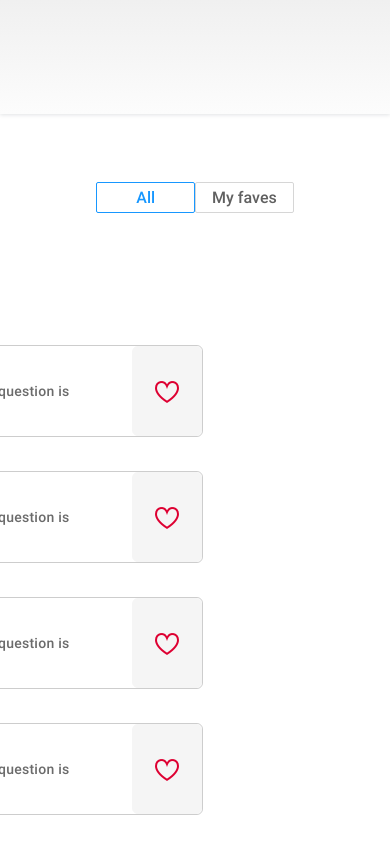
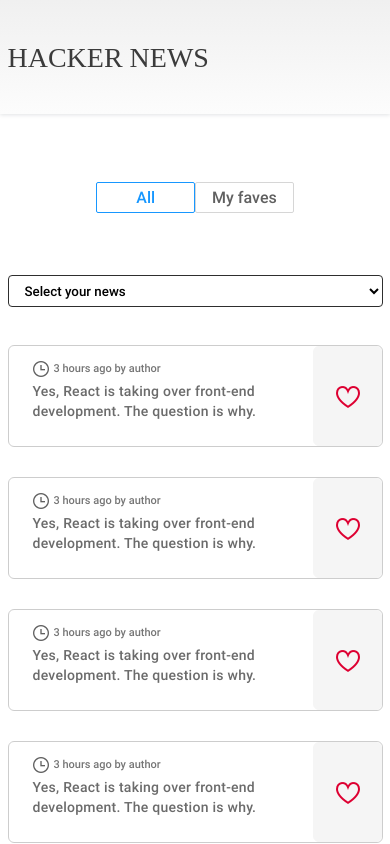
Before and after one commit to Marco90v/hacker-news, a React (Create React App) app: page / in a window 390 px wide. Built offline with nearby package versions, Linux system fonts and the light colour scheme.

Commit message:
Responsive, visual adjustment by screen size.

```diff
--- a/src/App.css
+++ b/src/App.css
@@ -81,6 +81,7 @@
 
 .content{
   margin-left: calc((100% - 1140px)/2);
+  margin-right: calc((100% - 1140px)/2);
 }
 .faves{
   margin-top: 133px;
@@ -105,21 +106,32 @@
   margin-bottom: 38px;
 }
 
+.cards{
+  display: flex;
+  flex-wrap: wrap;
+}
+
 .card{
   cursor: pointer;
   display: inline-block;
   width: 550px;
   height: 90px;
-  margin-right: 40px;
   margin-bottom: 30px;
-  padding: 0 0 0 26px;
-  /* opacity: 0.8; */
   border-radius: 6px;
   border: solid 1px #cdcdcd;
   background-color: #fff;
 }
 
+.card:hover{
+  opacity: 0.5;
+}
+
+.card.mLeft{
+  margin-left: auto;
+}
+
 .bodyCard{
+  margin-left: 24px;
   display: inline;
   float: left;
 }
@@ -160,7 +172,7 @@
   float: right;
   width: 68px;
   height: 88px;
-  margin: 0 0 0 16px;
+  /* margin: 0 0 0 16px; */
   border-radius: 6px;
   border: solid 1px #f5f5f5;
   background-color: #f5f5f5;
@@ -168,3 +180,115 @@
 .likeCard > img{
   margin: 34px 22px;
 }
+
+/* Devices less than 1150 pixels */
+@media (max-width: 1150px) {
+  :root{
+    --margen: calc((100% - 1010px)/2)
+  }
+  .HACKER-NEWS{
+    margin-left: var(--margen);
+  }
+  .content{
+    margin-left: var(--margen);
+    margin-right: var(--margen);
+  }
+  .card {
+    width: 490px;
+  }
+  .story_title {
+    width: 380px;
+  }
+  .likeCard {
+    width: 55px;
+  }
+  .likeCard > img {
+    margin: 34px 16px;
+  }
+}
+
+/* Devices less than 1024 pixels */
+@media (max-width: 1024px) {
+  :root{
+    --margen: calc((100% - 820px)/2)
+  }
+  .card {
+    width: 400px;
+    height: 100px;
+  }
+  .story_title {
+    width: 300px;
+    height: 60px;
+  }
+  .likeCard {
+    height: 98px;
+  }
+  .likeCard > img {
+    margin: 38px 15px;
+  }
+}
+
+/* Devices less than 830 pixels */
+@media (max-width: 830px) {
+  :root{
+    --margen: calc((100% - 570px)/2)
+  }
+  .card {
+    width: 100%;
+  }
+  .story_title {
+    width: 450px;
+  }
+  .likeCard {
+    width: 75px;
+  }
+  .likeCard > img {
+    margin: 38px 27px;
+  }
+}
+
+/* Devices less than 575 pixels */
+@media (max-width: 575px) {
+  :root{
+    --margen: calc((100% - 375px)/2)
+  }
+  .select-news {
+    width: 100%;
+  }
+  .story_title {
+    margin: 6px 0;
+    width: 280px;
+  }
+  .likeCard {
+    width: 67px;
+  }
+  .likeCard > img {
+    margin: 39px 22px;
+  }
+}
+
+/* Devices less than 375 pixels */
+@media (max-width: 375px) {
+  :root{
+    --margen: calc((100% - 320px)/2)
+  }
+  .card {
+    height: 120px;
+  }
+  .story_title {
+    width: 200px;
+  }
+  .likeCard {
+    height: 118px;
+  }
+  .likeCard > img {
+    margin: 49px 23px;
+  }
+}
+
+/* Devices less than 320 pixels */
+@media (max-width: 320px) {
+  :root{
+    --margen: calc((100% - 300px)/2)
+  }
+}
--- a/src/App.tsx
+++ b/src/App.tsx
@@ -5,7 +5,7 @@
 import Faves from './views/Faves';
 import Home from './views/Home';
 
-const App = () => {
+const App = ():JSX.Element => {
 	const [view, setView] = useState<number>(0);
 
 	const HandlerScroll = (evt:any) =>{
@@ -19,7 +19,7 @@
 	return (
 		<div className='contenido' onScroll={HandlerScroll}>
 			<Header />
-			<Menu setView={setView} />
+			<Menu setView={setView} view={view} />
 			{
 				view === 0 ? <Home/> : <Faves />
 			}
--- a/src/components/Card.tsx
+++ b/src/components/Card.tsx
@@ -1,15 +1,28 @@
 import iconFavorite2 from '../assets/icons/favorite/iconmonstr-favorite-2.png';
 import iconTimer from '../assets/icons/timer/iconmonstr-time-2.png';
 
-const Card = () => {
+interface props{
+    index:number,
+    item:{
+        author: string,
+        story_title: string,
+        story_url: string,
+        created_at: string
+    }
+}
+
+const Card = ({index,item}:props):JSX.Element => {
+
+    // console.log(item);
+
     return(
-        <div className='card'>
+        <div className={`card ${(index+1)%2===0 && 'mLeft'}`}>
             <div className='bodyCard'>
                 <div className='date'>
                     <img src={iconTimer} alt="timer" />
-                    <span>3 hours ago by author</span>
+                    <span>{item.created_at} by {item.author}</span>
                 </div>
-                <div className='story_title'>Yes, React is taking over front-end development. The question is why.</div>
+                <div className='story_title'>{item.story_title}</div>
             </div>
             <div className='likeCard'>
                 <img src={iconFavorite2} alt="No Fovorite" />
--- a/src/components/Header.tsx
+++ b/src/components/Header.tsx
@@ -1,5 +1,5 @@
 
-const Header = () => {
+const Header = ():JSX.Element => {
 	return(
 		<div className="header">
 			<h1 className='HACKER-NEWS'>HACKER NEWS</h1>
--- a/src/components/Menu.tsx
+++ b/src/components/Menu.tsx
@@ -1,14 +1,15 @@
 
 interface props{
+    view:number,
     setView:Function
 }
 
-const Menu = ({setView}:props) =>{
+const Menu = ({view,setView}:props):JSX.Element =>{
     return(
         <div className='menu'>
             <ul>
-                <li className='btn-menu btn-menu-ALL btn-menu-active' onClick={()=>setView(0)} >All</li>
-                <li className='btn-menu btn-menu-FAVES' onClick={()=>setView(1)} >My faves</li>
+                <li className={`btn-menu btn-menu-ALL ${view === 0 && 'btn-menu-active'}` } onClick={()=>setView(0)} >All</li>
+                <li className={`btn-menu btn-menu-FAVES ${view === 1 && 'btn-menu-active'}`} onClick={()=>setView(1)} >My faves</li>
             </ul>
         </div>
     );
--- a/src/components/Select.tsx
+++ b/src/components/Select.tsx
@@ -1,8 +1,8 @@
 
-const Select = () => {
+const Select = ():JSX.Element => {
     return(
         <select className='select-news' id="news" defaultValue={"0"}>
-            <option value="0" disabled selected hidden >Select your news</option>
+            <option value="0" disabled hidden >Select your news</option>
             <option value="angular">Angular</option>
             <option value="react">React</option>
             <option value="vuejs">Vuejs</option>
--- a/src/views/Home.tsx
+++ b/src/views/Home.tsx
@@ -15,36 +15,35 @@
 }
 
 
-const Home = () => {
+const Home = ():JSX.Element => {
     const data:Data2 = {
         hits:
 		[
-			{author:"author", story_title:"3 hours ago", story_url:"url", created_at:"Yes, React is taking over front-end development. The question is why."},
-			{author:"author", story_title:"3 hours ago", story_url:"url", created_at:"Yes, React is taking over front-end development. The question is why."},
-			{author:"author", story_title:"3 hours ago", story_url:"url", created_at:"Yes, React is taking over front-end development. The question is why."},
-			{author:"author", story_title:"3 hours ago", story_url:"url", created_at:"Yes, React is taking over front-end development. The question is why."},
-			{author:"author", story_title:"3 hours ago", story_url:"url", created_at:"Yes, React is taking over front-end development. The question is why."},
-			{author:"author", story_title:"3 hours ago", story_url:"url", created_at:"Yes, React is taking over front-end development. The question is why."},
-			{author:"author", story_title:"3 hours ago", story_url:"url", created_at:"Yes, React is taking over front-end development. The question is why."},
-			{author:"author", story_title:"3 hours ago", story_url:"url", created_at:"Yes, React is taking over front-end development. The question is why."},
-            {author:"author", story_title:"3 hours ago", story_url:"url", created_at:"Yes, React is taking over front-end development. The question is why."},
-			{author:"author", story_title:"3 hours ago", story_url:"url", created_at:"Yes, React is taking over front-end development. The question is why."},
-			{author:"author", story_title:"3 hours ago", story_url:"url", created_at:"Yes, React is taking over front-end development. The question is why."},
-			{author:"author", story_title:"3 hours ago", story_url:"url", created_at:"Yes, React is taking over front-end development. The question is why."},
-			{author:"author", story_title:"3 hours ago", story_url:"url", created_at:"Yes, React is taking over front-end development. The question is why."},
-			{author:"author", story_title:"3 hours ago", story_url:"url", created_at:"Yes, React is taking over front-end development. The question is why."},
-			{author:"author", story_title:"3 hours ago", story_url:"url", created_at:"Yes, React is taking over front-end development. The question is why."},
-			{author:"author", story_title:"3 hours ago", story_url:"url", created_at:"Yes, React is taking over front-end development. The question is why."},
+			{author:"author", story_url:"url", created_at:"3 hours ago", story_title:"Yes, React is taking over front-end development. The question is why."},
+			{author:"author", story_url:"url", created_at:"3 hours ago", story_title:"Yes, React is taking over front-end development. The question is why."},
+			{author:"author", story_url:"url", created_at:"3 hours ago", story_title:"Yes, React is taking over front-end development. The question is why."},
+			{author:"author", story_url:"url", created_at:"3 hours ago", story_title:"Yes, React is taking over front-end development. The question is why."},
+			{author:"author", story_url:"url", created_at:"3 hours ago", story_title:"Yes, React is taking over front-end development. The question is why."},
+			{author:"author", story_url:"url", created_at:"3 hours ago", story_title:"Yes, React is taking over front-end development. The question is why."},
+			{author:"author", story_url:"url", created_at:"3 hours ago", story_title:"Yes, React is taking over front-end development. The question is why."},
+			{author:"author", story_url:"url", created_at:"3 hours ago", story_title:"Yes, React is taking over front-end development. The question is why."},
+			{author:"author", story_url:"url", created_at:"3 hours ago", story_title:"Yes, React is taking over front-end development. The question is why."},
+			{author:"author", story_url:"url", created_at:"3 hours ago", story_title:"Yes, React is taking over front-end development. The question is why."},
+			{author:"author", story_url:"url", created_at:"3 hours ago", story_title:"Yes, React is taking over front-end development. The question is why."},
+			{author:"author", story_url:"url", created_at:"3 hours ago", story_title:"Yes, React is taking over front-end development. The question is why."},
+			{author:"author", story_url:"url", created_at:"3 hours ago", story_title:"Yes, React is taking over front-end development. The question is why."},
+			{author:"author", story_url:"url", created_at:"3 hours ago", story_title:"Yes, React is taking over front-end development. The question is why."},
+			{author:"author", story_url:"url", created_at:"3 hours ago", story_title:"Yes, React is taking over front-end development. The question is why."},
 		]
     };
     const [hits, setHits] = useState<Data2>(data);
     return(
         <div className='content' >
             <Select/>
-            <div className='' >
+            <div className='cards' >
                 {
                     hits.hits.map((item:Data, index:number)=>{
-                        return <Card key={index}/>
+                        return <Card key={index} index={index} item={item}/>
                     })
                 }
 
```
Also changed, not shown: src/views/Faves.tsx (+18 -19 lines).
